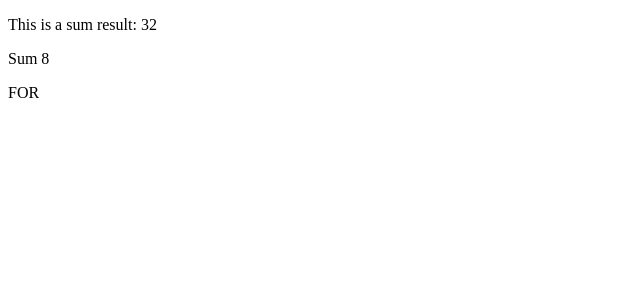
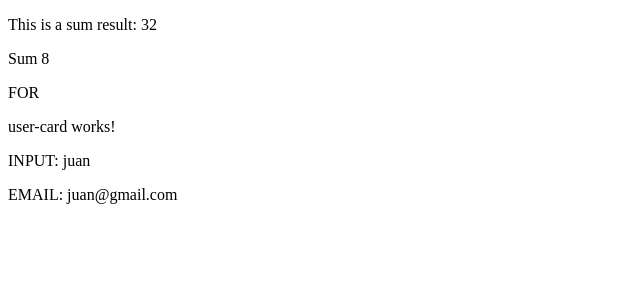
Before and after one commit to AnderMichael/first-angular-project, an Angular app: page / in a window 1280 px wide. Shown: the top 300 px of the page, without its empty margins (0-640 px from the left). Built offline with nearby package versions, Linux system fonts and the light colour scheme.

Commit message:
task2[25-09-2024]: Creating a new component

```diff
--- a/src/app/app.component.html
+++ b/src/app/app.component.html
@@ -2,3 +2,6 @@
 <p>Sum {{sum(3,5) }}</p>
 <!-- <p>Subtract {{subtract(9,5)}}</p> -->
 <p>FOR {{getArray()}}</p>
+<!-- <app-user-card></app-user-card> -->
+<user-card [name]="'juan'" [email]="'juan@gmail.com'"></user-card>
+<!-- <app-user-card [name]="'juan'" [email]="'juan@gmail.com'"></app-user-card> -->
--- a/src/app/app.component.ts
+++ b/src/app/app.component.ts
@@ -1,5 +1,6 @@
 import { Component } from '@angular/core';
 import { RouterOutlet } from '@angular/router';
+import { UserCardComponent } from './user-card/user-card.component';
 
 interface IPerson {
   name: string;
@@ -14,7 +15,7 @@ function sumAttempt(a: number, b: number) {
 @Component({
   selector: 'app-root',
   standalone: true,
-  imports: [RouterOutlet],
+  imports: [RouterOutlet, UserCardComponent],
   templateUrl: './app.component.html',
   styleUrl: './app.component.scss',
 })
@@ -30,6 +31,10 @@ export class AppComponent {
 
   students: number[] = [1, 2, 3, 4, 5, 6];
   parents: number[] = [7, 8, 9, 10];
+
+  var1 = 0;
+  var2 = null;
+  var3 = 'hola';
 
   constructor() {
     const { name, age } = this.person;
@@ -55,6 +60,15 @@ export class AppComponent {
     let both = [...this.students, ...this.parents];
     console.log('Spread Operator', both);
     console.log('Sum Spread', this.sumSpread(1, 2, 4));
+
+    // Nullish Coalesing -> Ignorar los null's o undefined's
+    console.log('Nullish Coalesing 0 vs null:', this.var1 ?? this.var2);
+    console.log('Nullish Coalesing null vs hola:', this.var2 ?? this.var3);
+    console.log('Nullish Coalesing null vs null:', null ?? null);
+
+    console.log('OR 0 vs null: ', this.var1 || this.var2);
+    console.log('OR null vs 0: ', this.var2 || this.var1);
+
   }
 
   public sumSpread(...persons: number[]): number {
--- /dev/null
+++ b/src/app/user-card/user-card.component.html
@@ -0,0 +1,3 @@
+<p>user-card works!</p>
+<p>INPUT: {{name}}</p>
+<p>EMAIL: {{email}}</p>
```
Also changed, not shown: src/app/user-card/user-card.component.ts (added, +15 -0 lines), src/app/user-card/user-card.component.scss (added), 1 other file (tests, documents, lock files or other folders).
